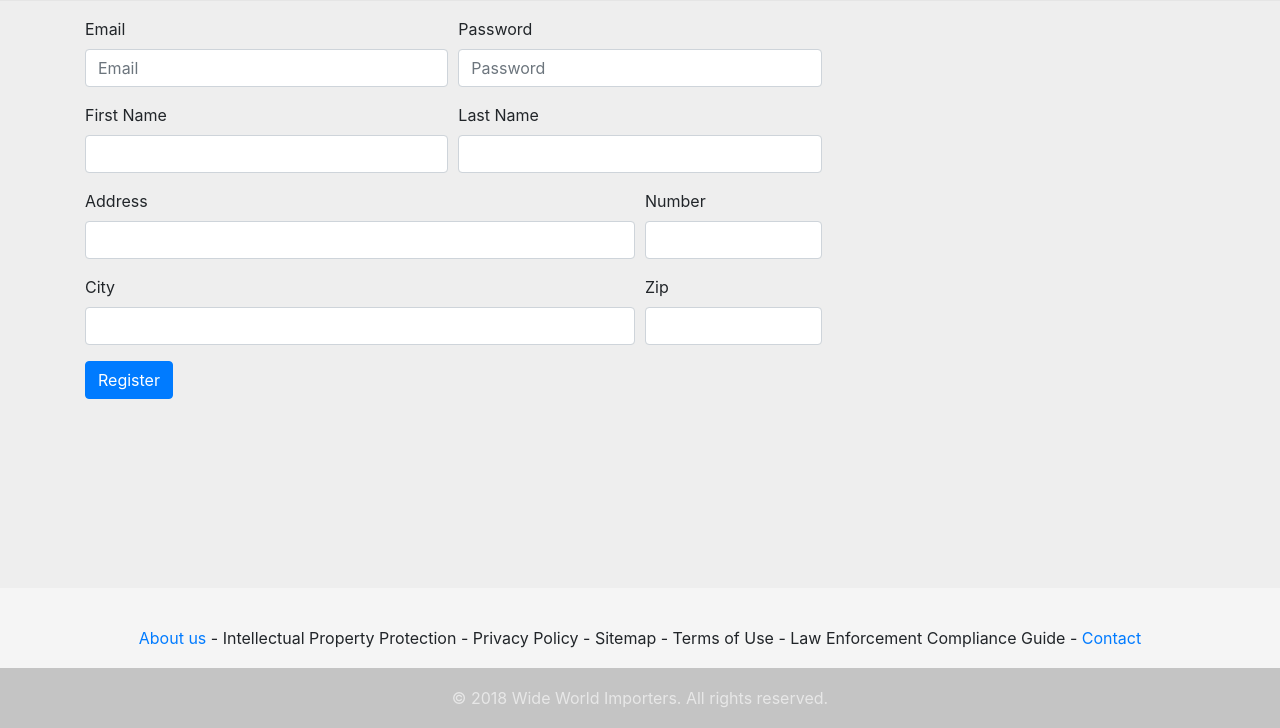
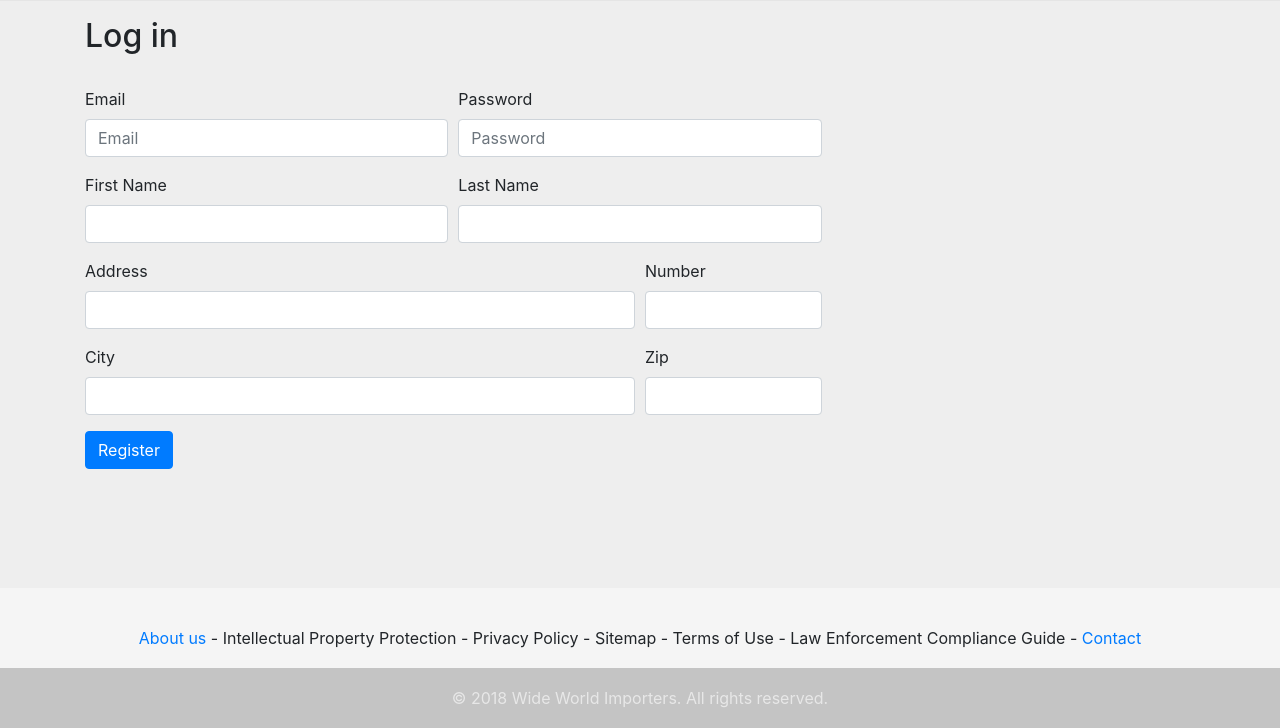
Before and after one commit to DragonsFruit/WWI, a PHP site: page /wwi/registery.php in a window 1280 px wide. Shown: the part 72-800 px from the top of the page. Run offline with PHP 8.4, Linux system fonts and the light colour scheme; data that the repository does not hold is empty.

Commit message:
registery update

```diff
--- a/registery.php
+++ b/registery.php
@@ -28,6 +28,7 @@
 <main>
 <div class="container">
 	<form method='POST'>
+	<h2 class="form-signin-heading">Log in</h2><br>
 		<div class="form-row">
 			<div class="form-group col-md-4">
 				<label for="inputEmail">Email</label>
```
